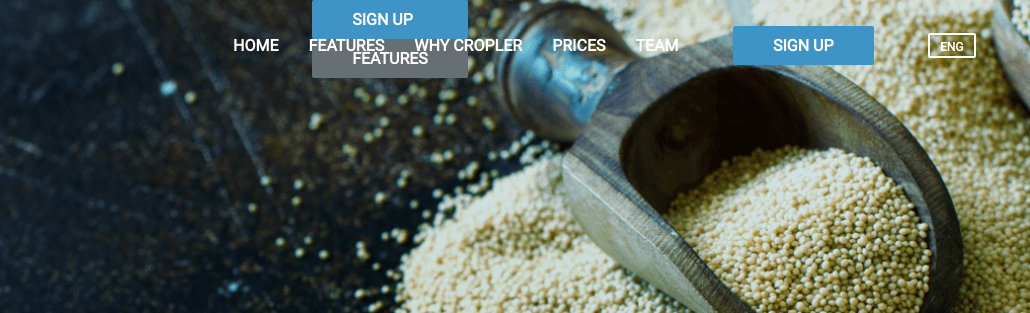
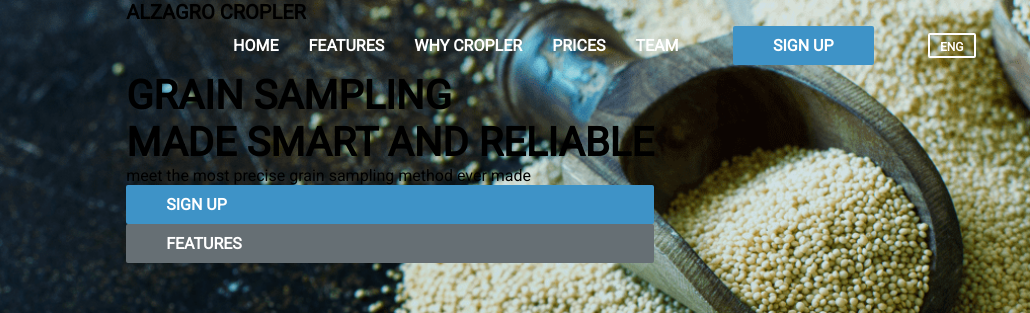
Before and after one commit to globea/alzagro.github.io, a website: page index.html in a window 1280 px wide. Shown: the top 313 px of the page, 250-1280 px from the left. Drawn offline with Linux system fonts and the light colour scheme.

Commit message:
feat: add remaining main screen titles

```diff
--- a/index.html
+++ b/index.html
@@ -35,8 +35,14 @@
     </header>
     <div class="screen main">
         <div class="main-container">
-            <div class="signup_button_main signup_button"><a id="signup_link2" href="#sign-up"></a></div>
-            <div class="features_button"><a id="features_link2" href="#features"></a></div>
+            <h2 id="alzagro_cropler"></h2>
+            <h3 id="main_title"></h3>
+            <h3 id="main_title2"></h3>
+            <p id="main_description"></p>
+            <div class="main-buttons">
+                <div class="signup_button_main signup_button"><a id="signup_link2" href="#sign-up"></a></div>
+                <div class="features_button"><a id="features_link2" href="#features"></a></div>
+            </div>
         </div>
     </div>
     <div class="screen features" id="features">
```
